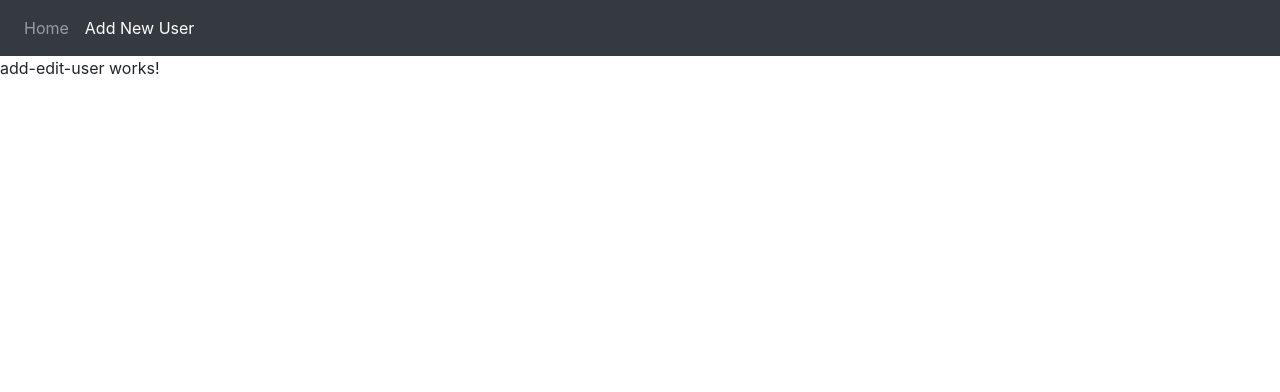
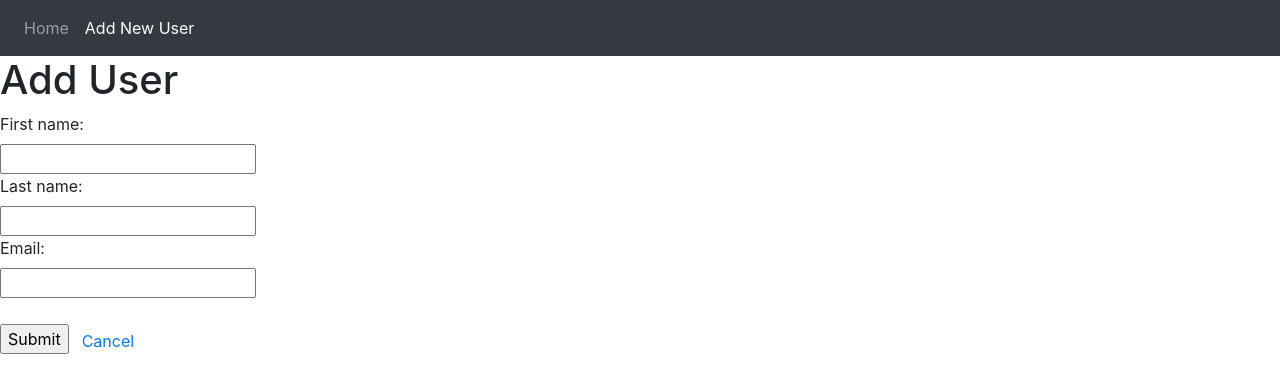
Before and after one commit to bakar-andguladze/crud-laravel-angular, an Angular app in the folder ui/: page /add in a window 1280 px wide. Shown: the top 392 px of the page. Built offline with nearby package versions, Linux system fonts and the light colour scheme.

Commit message:
create-update functionality

```diff
--- a/ui/src/app/app.module.ts
+++ b/ui/src/app/app.module.ts
@@ -9,6 +9,7 @@ import { UsersListComponent } from './modules/users/pages/users-list.component';
 import { NavbarComponent } from './shared/components/navbar/navbar.component';
 import { UserService } from './core/services/user.service';
 import { HttpClientModule } from '@angular/common/http';
+import { ReactiveFormsModule } from '@angular/forms';
 
 @NgModule({
   declarations: [
@@ -21,7 +22,10 @@ import { HttpClientModule } from '@angular/common/http';
     BrowserModule,
     AppRoutingModule,
     BrowserAnimationsModule,
-    HttpClientModule
+    HttpClientModule,
+    // FormsModule,
+    ReactiveFormsModule
+
     // SharedModule,
   ],
   providers: [UserService],
--- a/ui/src/app/core/models/user.ts
+++ b/ui/src/app/core/models/user.ts
@@ -1,4 +1,5 @@
 export interface User {
+    id: string
     firstname: string;
     lastname: string;
     email: string;
--- a/ui/src/app/core/services/user.service.ts
+++ b/ui/src/app/core/services/user.service.ts
@@ -2,9 +2,7 @@ import { Injectable } from '@angular/core';
 import { HttpClient } from '@angular/common/http';
 import { UserModelDto } from '../../modules/users/models/user-model-dto';
 import { environment } from 'src/environments/environment';
-import { Observable } from 'rxjs';
 import { User } from '../models/user';
-import { map } from 'rxjs/operators';
 
 const baseUrl = `${environment.apiUrl}/users`;
 
@@ -14,14 +12,6 @@ export class UserService {
   users = [];
 
   constructor(private http: HttpClient) {}
-
-  // getUsers() {
-  //   return this.http.get<UsersResponse>(baseUrl)
-  //     .pipe(map((response: UsersResponse) => {
-  //       return response.users;
-  //     })
-  //   );
-  // }
 
   getUsers() {
     return this.http.get<User[]>(baseUrl);
@@ -35,12 +25,12 @@ export class UserService {
     return this.http.post(baseUrl, user);
   }
 
-  updateUser(user: UserModelDto) {
-    return this.http.put(baseUrl, user);
+  updateUser(id:string, user: UserModelDto) {
+    return this.http.put(`${baseUrl}/${id}`, user);
   }
 
-  deleteUser(user: string) {
-    return this.http.delete(`${baseUrl}/${user}`);
+  deleteUser(id: string) {
+    return this.http.delete(`${baseUrl}/${id}`);
   }
 }
 
--- a/ui/src/app/modules/users/components/add-edit-user/add-edit-user.component.html
+++ b/ui/src/app/modules/users/components/add-edit-user/add-edit-user.component.html
@@ -1 +1,13 @@
-<p>add-edit-user works!</p>
+<h1 *ngIf="isAddMode">Add User</h1>
+<h1 *ngIf="!isAddMode">Edit User</h1>
+
+<form [formGroup]="form" (ngSubmit)="onSubmit()">
+  <label for="fname">First name:</label><br>
+  <input type="text" id="fname" name="firstname" formControlName="firstname"><br>
+  <label for="lname">Last name:</label><br>
+  <input type="text" id="lname" name="lastname" formControlName="lastname"><br>
+  <label for="email">Email:</label><br>
+  <input type="text" id="email" name="email" formControlName="email"><br><br>
+  <input type="submit" value="Submit">
+  <a routerLink="/" class="btn btn-link">Cancel</a>
+</form>
--- a/ui/src/app/modules/users/components/add-edit-user/add-edit-user.component.ts
+++ b/ui/src/app/modules/users/components/add-edit-user/add-edit-user.component.ts
@@ -1,17 +1,68 @@
 import { Component, OnInit } from '@angular/core';
+import { FormGroup, FormControl } from '@angular/forms';
+import { ActivatedRoute, Router } from '@angular/router';
+import { first } from 'rxjs/operators';
 import { UserService } from 'src/app/core/services/user.service';
+import { HttpClient } from '@angular/common/http';
 
 @Component({
   selector: 'app-add-edit-user',
   templateUrl: './add-edit-user.component.html',
   styleUrls: ['./add-edit-user.component.css']
 })
+
 export class AddEditUserComponent implements OnInit {
 
-  constructor() { }
+  form!: FormGroup;
+  id! : string;
+  isAddMode!: boolean;
+  loading = false;
+  submitted = false;
 
-  ngOnInit(): void {
+  constructor(
+    private route: ActivatedRoute,
+    private router: Router,
+    private userService: UserService,
+  ) {}
+
+  ngOnInit() {
+    this.id = this.route.snapshot.params['id'];
+
+    this.form = new FormGroup({
+      firstname: new FormControl(''),
+      lastname: new FormControl(''),
+      email: new FormControl('')
+    });
+    this.isAddMode = !this.id;
 
   }
 
+  onSubmit() {
+    if (this.isAddMode) {
+      this.createUser();
+    }
+    else {
+      this.updateUser();
+    }
+  }
+
+  private createUser() {
+    console.log(this.form.value);
+    this.userService.createUser(this.form.value)
+    .pipe(first())
+    .subscribe(() => {
+      this.router.navigate(['../'], { relativeTo: this.route });
+    });
+
+  }
+
+  private updateUser() {
+    console.log(this.form.value);
+    this.userService.updateUser(this.id, this.form.value)
+    .pipe(first())
+    .subscribe(() => {
+      this.router.navigate(['../'], { relativeTo: this.route });
+    });
+  }
+
 }
```
Also changed, not shown: ui/src/app/modules/users/models/user-model-dto.ts (line endings or trailing spaces).
